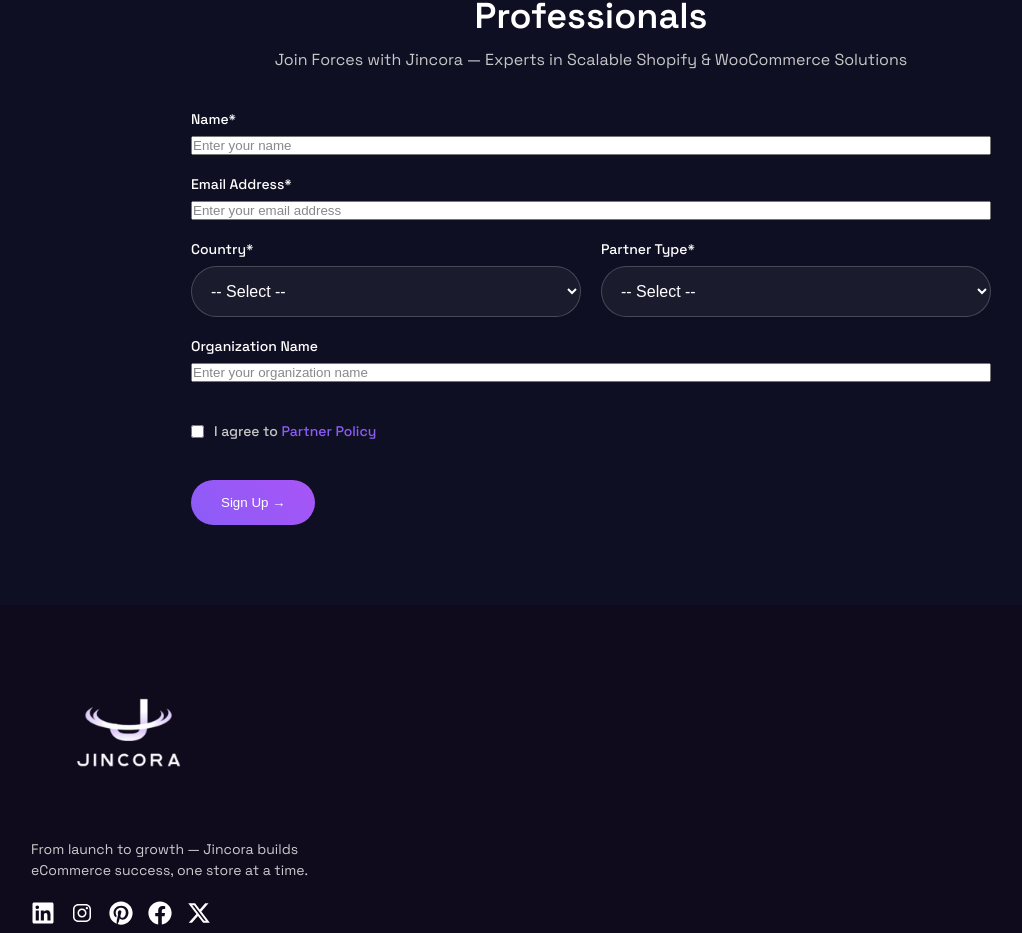
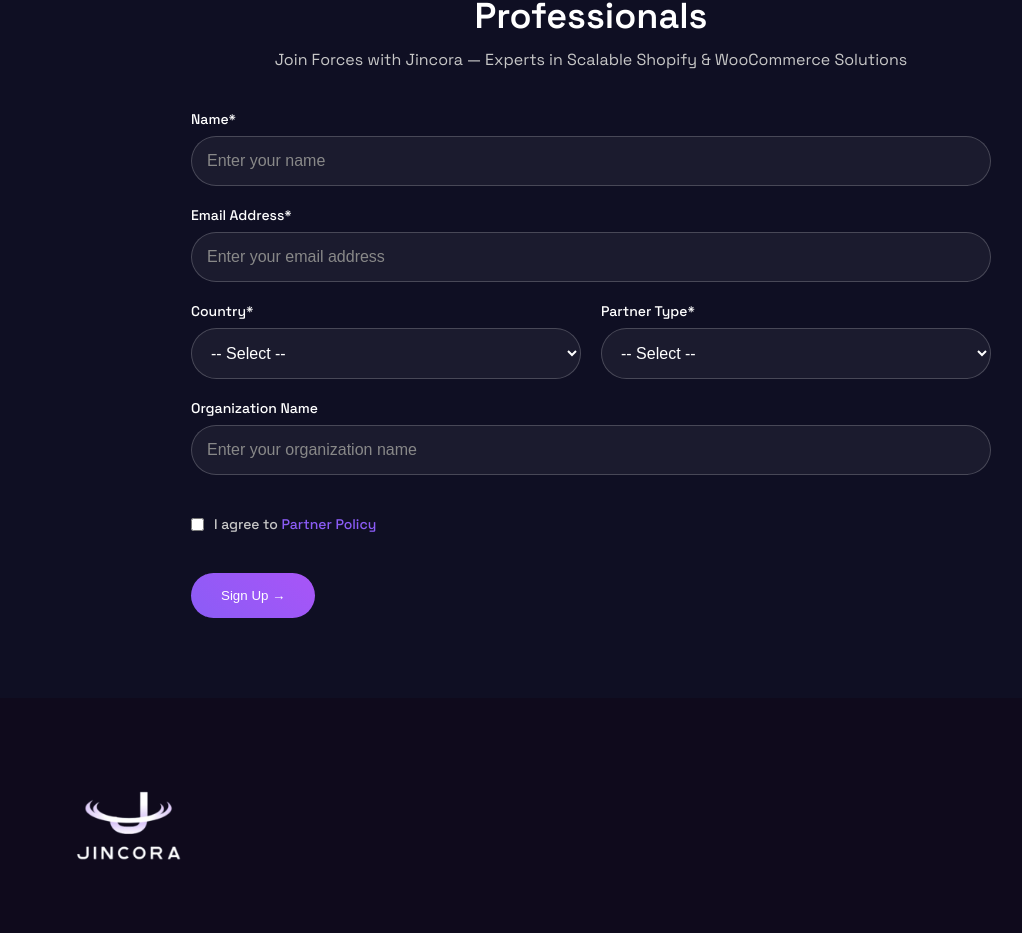
Before and after one commit to Jincora7/JincoraSite, a React (Vite) app: page /partner in a window 1280 px wide. Shown: the part 1568-2501 px from the top of the page, without its empty margins (49-1071 px from the left). Built offline with nearby package versions, Linux system fonts and the light colour scheme.

Commit message:
form partners

```diff
--- a/src/components/Partner/Partner.css
+++ b/src/components/Partner/Partner.css
@@ -197,7 +197,7 @@
     transition: border-color 0.3s;
 } */
 
-
+.form input,
 .form select {
     padding: 15px;
     border: 1px solid rgba(255, 255, 255, 0.2);
```
